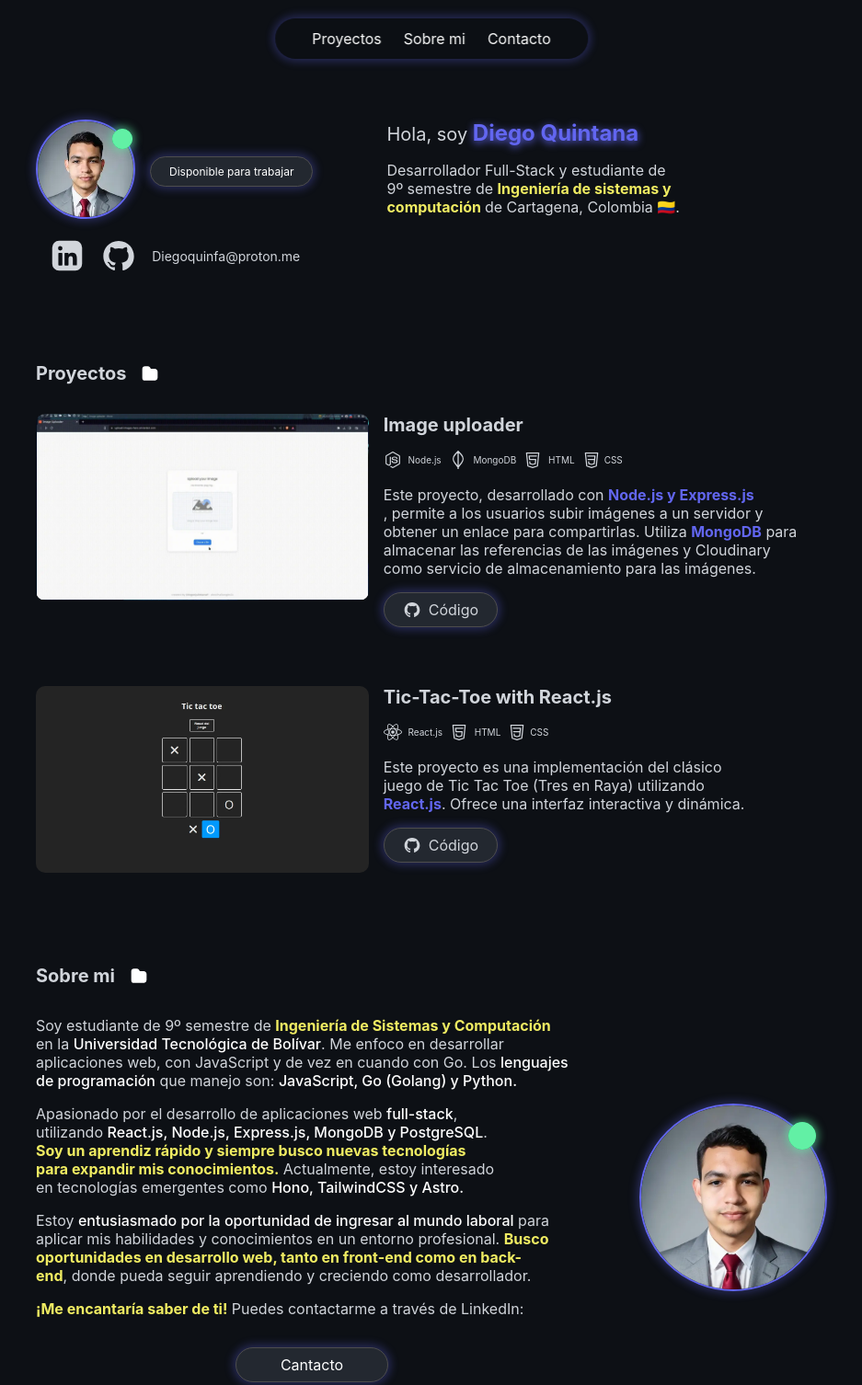
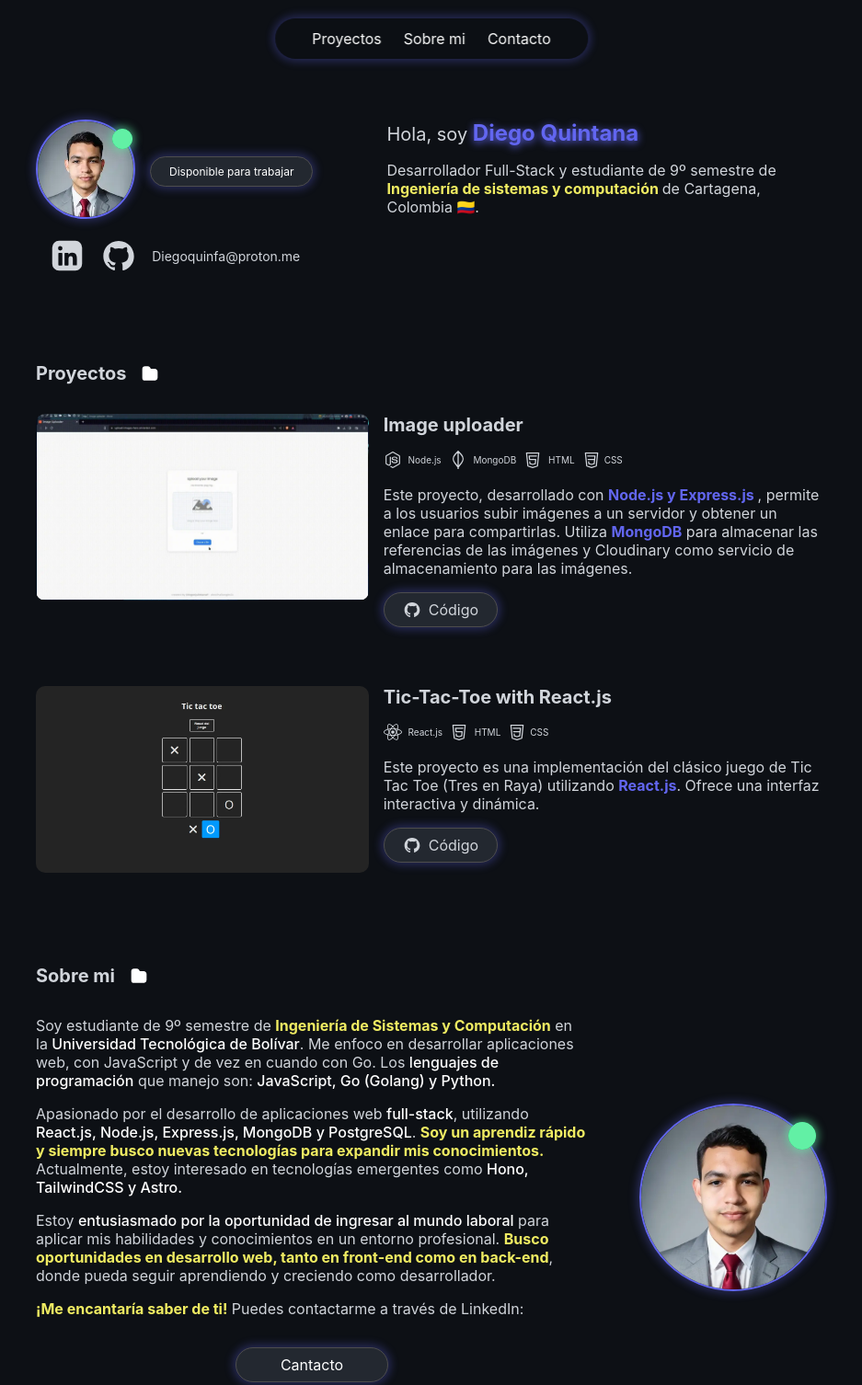
Before and after one commit to diegoquinfa/porfolio-web, a website built with Vite: page index.html in a window 1280 px wide. Shown: the top 1506 px of the page at 92% size, without its empty margins (171-1108 px from the left). Built offline with nearby package versions, Linux system fonts and the light colour scheme.

Commit message:
feat: apply text wrap pretty on paragraph

```diff
--- a/css/style.css
+++ b/css/style.css
@@ -244,7 +244,7 @@ a:hover {
 }
 
 .welcome__description {
-  text-wrap: balance;
+  text-wrap: pretty;
 }
 
 .welcome__description--yellow {
@@ -353,7 +353,7 @@ a:hover {
 }
 
 .projects__app-description {
-  text-wrap: balance;
+  text-wrap: pretty;
 }
 
 .projects__app-description--bold {
@@ -432,7 +432,7 @@ a:hover {
 }
 
 .about__paragraph {
-  text-wrap: balance;
+  text-wrap: pretty;
 }
 
 .about__paragraph--yellow {
@@ -515,7 +515,6 @@ a:hover {
 }
 
 @keyframes ping {
-
   75%,
   100% {
     transform: scale(1.5);
```
